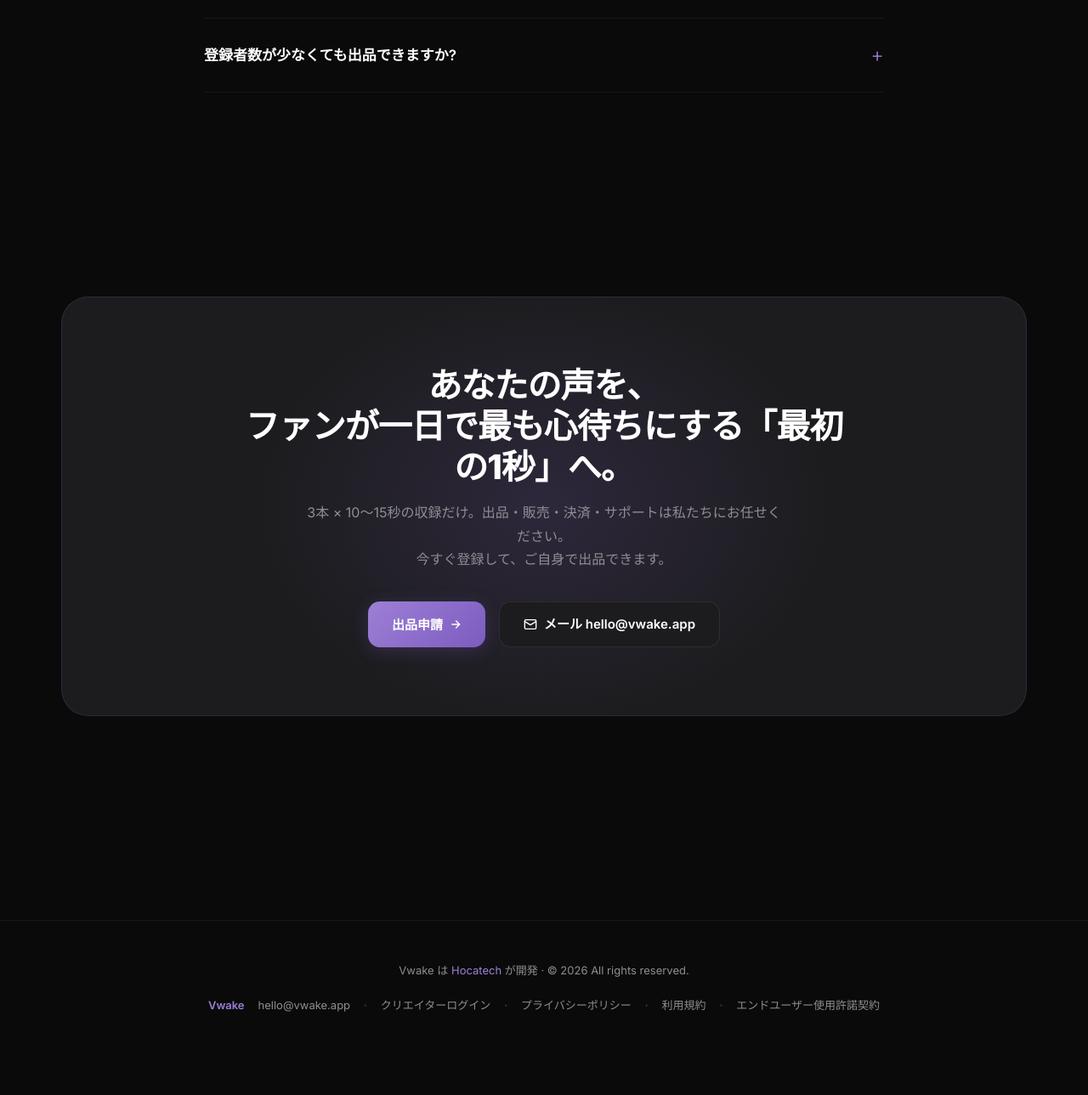
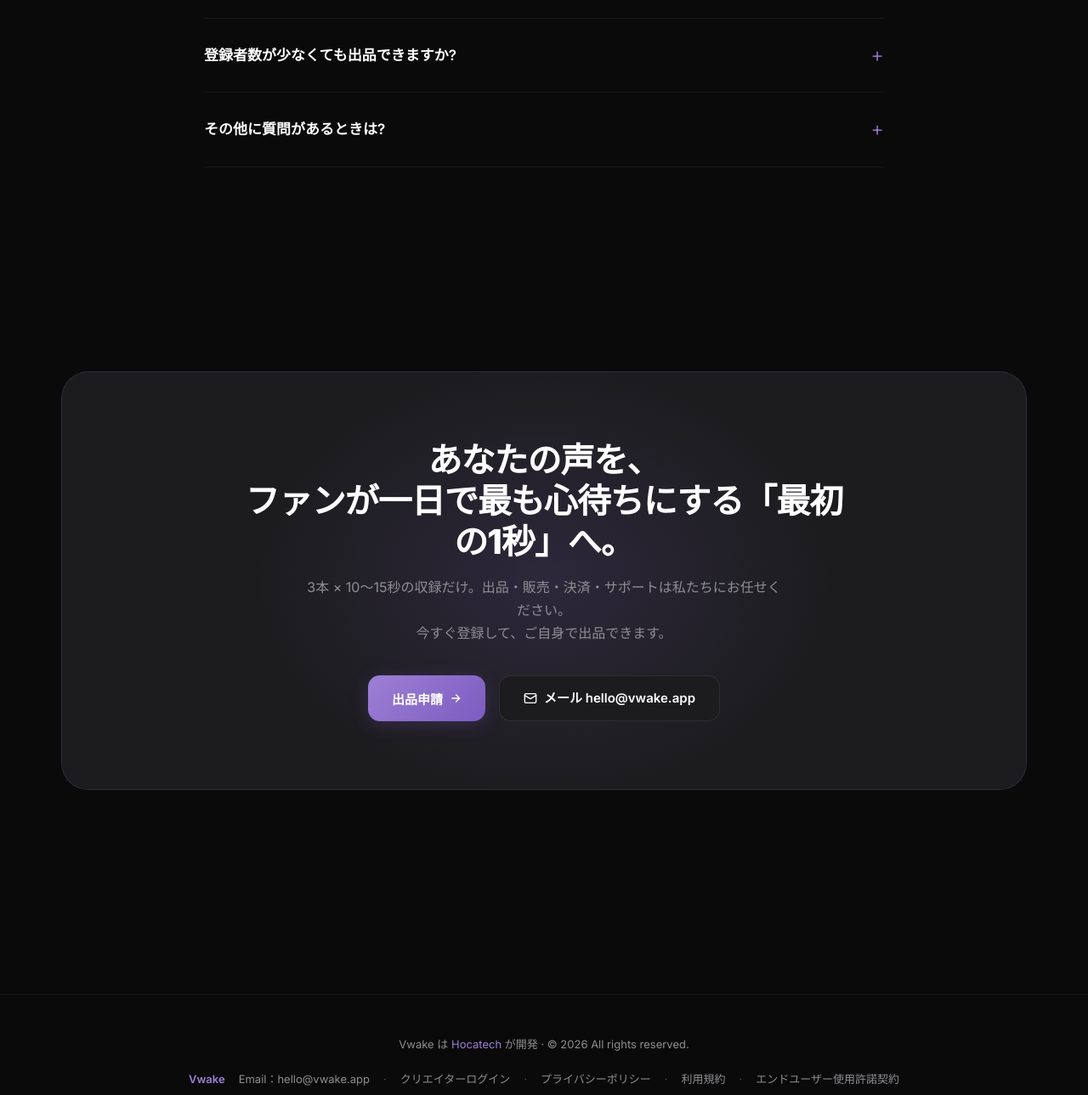
Before and after one commit to poter135/vwake-website, a plain HTML site: page ja/index.html in a window 1280 px wide. Shown: the part 7111-8400 px from the top of the page at 85% size. Before the commit the page ends 8336 px from the top, so only its background shows below. Drawn offline with Linux system fonts and the light colour scheme.

Commit message:
feat(site): FAQ 加「還有其他問題」來信題、footer 信箱加 Email 標籤(三語)
Co-Authored-By: Claude Opus 4.8 (1M context) <noreply@anthropic.com>

```diff
--- a/ja/index.html
+++ b/ja/index.html
@@ -1126,6 +1126,12 @@
           <strong>もちろん大歓迎です!</strong>Vwakeのミッションは、さまざまなクリエイターと一緒に歩むこと。音声コンテンツでのコラボにご興味があるなら、それは私たちにとってとても嬉しいニュースです。ぜひそのまま登録して出品してください。
         </p>
       </details>
+      <details class="faq-item">
+        <summary class="faq-q">その他に質問があるときは?</summary>
+        <p class="faq-a">
+          ここで解決しないご質問は、<a href="mailto:hello@vwake.app" style="color:var(--accent-light);text-decoration:underline;">hello@vwake.app</a> までお気軽にメールください。できるだけ早くお返事します。
+        </p>
+      </details>
     </div>
   </div>
 </section>
@@ -1165,7 +1171,7 @@
       </div>
       <div class="footer-legal">
         <span class="footer-legal-app">Vwake</span>
-        <a href="mailto:hello@vwake.app">hello@vwake.app</a>
+        <a href="mailto:hello@vwake.app">Email：hello@vwake.app</a>
         <span style="color:var(--text-label);">·</span>
         <a href="https://vwake-2026.web.app/join.html?lang=ja&mode=login">クリエイターログイン</a>
         <span style="color:var(--text-label);">·</span>
```
Also changed, not shown: en/index.html (+7 -1 lines), index.html (+7 -1 lines).
